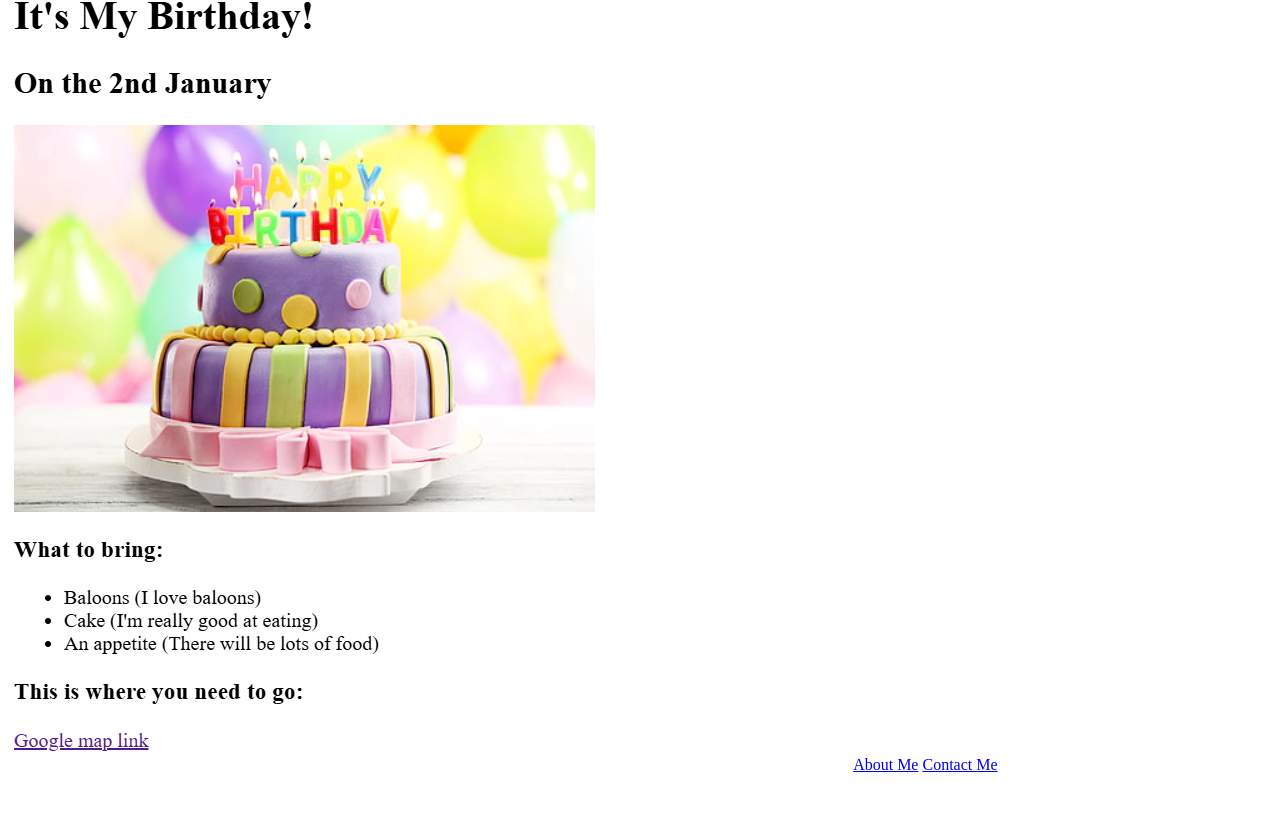
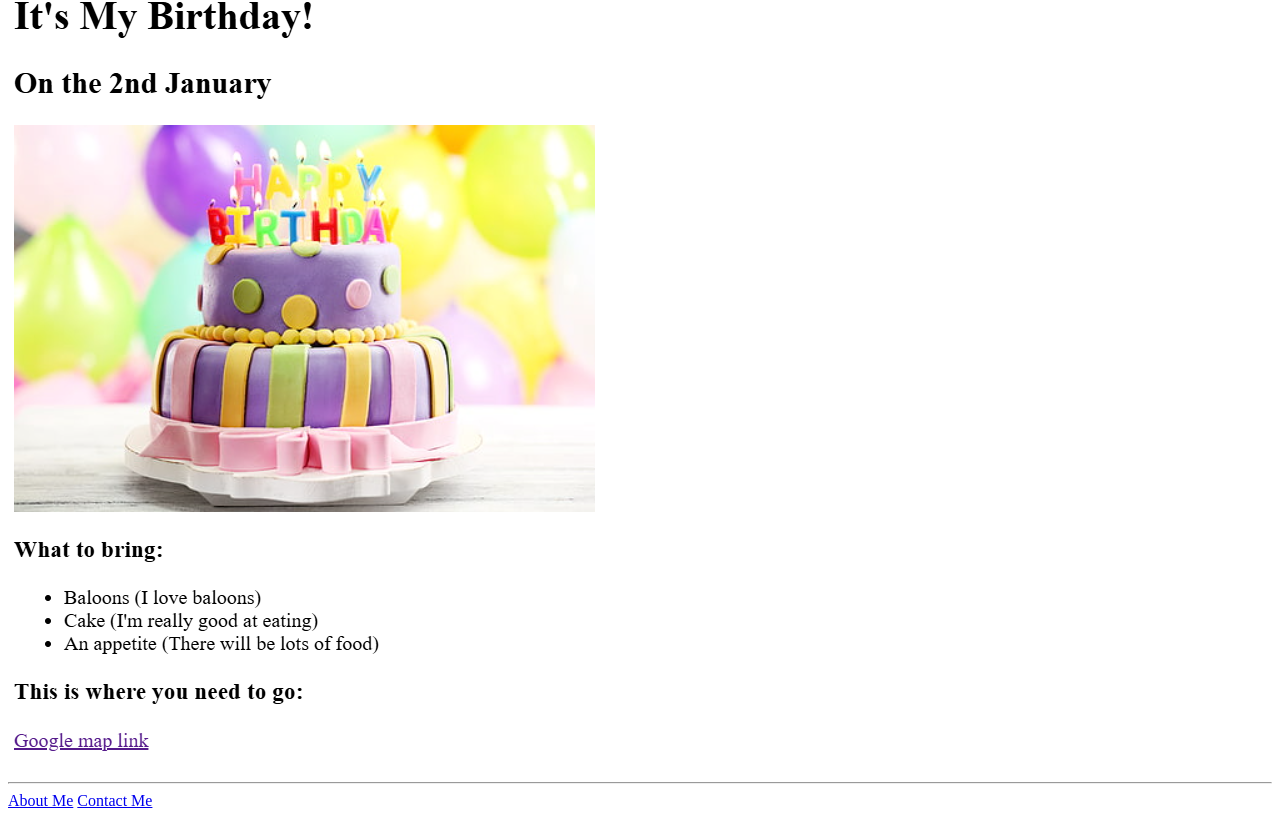
Before and after one commit to shivamdev319/html-portfolio, a plain HTML site: page index.html in a window 1280 px wide. Shown: the part 730-1548 px from the top of the page. Before the commit the page ends 1512 px from the top, so only its background shows below. Drawn offline with Linux system fonts and the light colour scheme.

Commit message:
index.html

```diff
--- a/index.html
+++ b/index.html
@@ -1,19 +1,3 @@
-<!-- TODO 1: Create the HTML Boilerplate -->
-
-<!-- TODO 2: Add Your previous projects' HTML into the public folder -->
-
-<!-- TODO 3: Take screenshots of your project previews and add the images to the images folder -->
-
-<!-- TODO 4: Add titles/subtitles etc. -->
-
-<!-- TODO 5: Add a link to the project pages -->
-
-<!-- TODO 6: Add images to show the project previews
-HINT for TODO 6: You can use the height attribute set to 200 to make the image smaller:
-https://developer.mozilla.org/en-US/docs/Web/HTML/Element/img#attr-height -->
-
-<!-- TODO 7: Add the Contact Me and About Me page links -->
-
 <!DOCTYPE html>
 <html lang="en">
 <head>
@@ -39,6 +23,8 @@ https://developer.mozilla.org/en-US/docs/Web/HTML/Element/img#attr-height -->
     </h2>
     <img src="./assets/images/birthday-invite.png" alt="Screenshot of Birthay invite project">
 
+    <hr/>
+
     <a href="./public/about.html">About Me</a>
 
     <a href="./public/contact.html">Contact Me</a>
```
